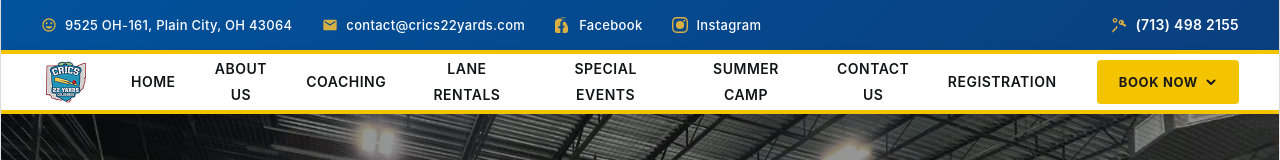
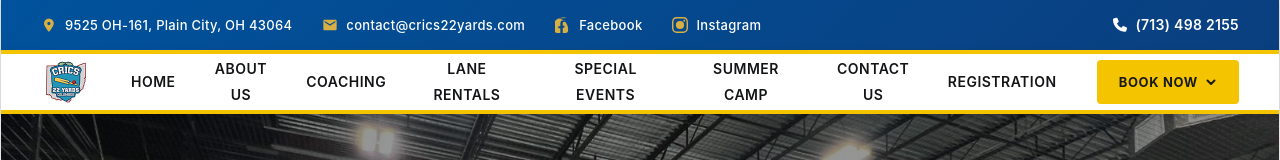
Before and after one commit to Project123margam360/crics22yards, a React (Vite) app: page / in a window 1280 px wide. Shown: the top 160 px of the page. Built offline with nearby package versions, Linux system fonts and the light colour scheme.

Commit message:
Refactor TopBar component with updated links and icons

```diff
--- a/src/components/TopBar.jsx
+++ b/src/components/TopBar.jsx
@@ -7,9 +7,12 @@ export default function TopBar() {
       <div className="topbar-container">
         <div className="topbar-info">
           <div className="topbar-item">
-            <svg className="topbar-icon" viewBox="0 0 24 24" fill="none" xmlns="http://www.w3.org/2000/svg">
-              <path d="M12 2C6.48 2 2 6.48 2 12s4.48 10 10 10 10-4.48 10-10S17.52 2 12 2zm0 18c-4.41 0-8-3.59-8-8s3.59-8 8-8 8 3.59 8 8-3.59 8-8 8zm3.5-9c.83 0 1.5-.67 1.5-1.5S16.33 8 15.5 8 14 8.67 14 9.5s.67 1.5 1.5 1.5zm-7 0c.83 0 1.5-.67 1.5-1.5S9.33 8 8.5 8 7 8.67 7 9.5 7.67 11 8.5 11zm3.5 6.5c2.33 0 4.31-1.46 5.11-3.5H6.89c.8 2.04 2.78 3.5 5.11 3.5z" fill="currentColor"/>
-            </svg>
+            <a href="https://www.google.com/maps/place/22Yards+Columbus/@40.1043208,-83.2217742,334m/data=!3m1!1e3!4m6!3m5!1s0x8838956fe8aa76f9:0x19c328036559a482!8m2!3d40.1042396!4d-83.2210063!16s%2Fg%2F11yfcnnz5l?entry=ttu&g_ep=EgoyMDI2MDYxNi4wIKXMDSoASAFQAw%3D%3D"
+              target="_blank"
+              rel="noopener noreferrer"
+              >
+                <i className="fa-solid fa-location-dot topbar-icon"></i>
+            </a>
             <a href="https://maps.app.goo.gl/fAephk229JANruudA" target="_blank" rel="noopener noreferrer">9525 OH-161, Plain City, OH 43064</a>
           </div>
           <div className="topbar-item">
@@ -22,22 +25,18 @@ export default function TopBar() {
             <svg className="topbar-icon" viewBox="0 0 24 24" fill="none" xmlns="http://www.w3.org/2000/svg">
               <path d="M17.35 1.47C15.68 1.03 13.99.8 12.19.8c-.91 0-1.78.06-2.65.18-7.99 1.12-14.06 7.94-14.06 16.18 0 1.03.1 2.04.29 3.02C.15 22.89 1.51 24 3.15 24H8v-7H5v-3h3V9.41c0-2.87 1.76-4.43 4.31-4.43.95 0 1.77.07 2.01.1v2.33h-1.38c-1.08 0-1.3.51-1.3 1.27V13h2.6l-.34 3h-2.26V24h4.42c1.64 0 3-1.11 3.35-2.59.19-.98.29-1.99.29-3.02 0-8.24-6.07-15.06-14.06-16.18z" fill="currentColor"/>
             </svg>
-            <a href="https://www.facebook.com/profile.php?id=61577612886478" target="_blank" rel="noopener noreferrer">Facebook</a>
+            <a href="https://www.facebook.com/people/Crics-22Yards-Columbus/61577612886478/" target="_blank" rel="noopener noreferrer">Facebook</a>
           </div>
           <div className="topbar-item">
             <svg className="topbar-icon" viewBox="0 0 24 24" fill="none" xmlns="http://www.w3.org/2000/svg">
               <path d="M12 2.163c3.204 0 3.584.012 4.85.07 3.252.148 4.771 1.691 4.919 4.919.058 1.265.07 1.645.07 4.849 0 3.205-.012 3.584-.07 4.849-.149 3.225-1.664 4.771-4.919 4.919-1.266.058-1.644.07-4.85.07-3.204 0-3.584-.012-4.849-.07-3.26-.149-4.771-1.699-4.919-4.92-.058-1.265-.07-1.644-.07-4.849 0-3.204.013-3.583.07-4.849.149-3.227 1.664-4.771 4.919-4.919 1.266-.057 1.645-.069 4.849-.069zm0-2.163c-3.259 0-3.667.014-4.947.072-4.358.2-6.78 2.618-6.98 6.98-.059 1.281-.073 1.689-.073 4.948 0 3.259.014 3.668.072 4.948.2 4.358 2.618 6.78 6.98 6.98 1.281.058 1.689.072 4.948.072 3.259 0 3.668-.014 4.948-.072 4.354-.2 6.782-2.618 6.979-6.98.059-1.28.073-1.689.073-4.948 0-3.259-.014-3.667-.072-4.947-.196-4.354-2.617-6.78-6.979-6.98-1.281-.059-1.69-.073-4.949-.073zM5.838 12a6.162 6.162 0 1 1 12.324 0 6.162 6.162 0 0 1-12.324 0zM12 16a4 4 0 1 1 0-8 4 4 0 0 1 0 8zm4.965-10.322a1.44 1.44 0 1 1 2.881.001 1.44 1.44 0 0 1-2.881-.001z" fill="currentColor"/>
             </svg>
-            <a href="https://www.instagram.com/crics22yardscolumbus?utm_source=ig_web_button_share_sheet&igsh=ZDNlZDc0MzIxNw==" target="_blank" rel="noopener noreferrer">Instagram</a>
+            <a href="https://www.instagram.com/crics22yardscolumbus?utm_source=ig_web_button_share_sheet&igsh=ZDNlZDc0MzIxNw%3D%3D" target="_blank" rel="noopener noreferrer">Instagram</a>
           </div>
         </div>
         <div className="topbar-phone">
-          <svg className="topbar-icon" viewBox="0 0 24 24" fill="none" xmlns="http://www.w3.org/2000/svg">
-            <path d="M17.92 7.02C17.45 6.18 16.38 5.85 15.55 6.5c-.77.59-1.05 1.48-.64 2.39.21.54.75 1.823 2.1 3.175 1.35 1.35 2.6 1.89 3.14 2.1.9.41 1.79.13 2.38-.64.65-.83-.02-1.9-.86-2.37-2.15-1.27-3.524-.645-4.14-1.015z" fill="currentColor"/>
-            <path d="M6 16.5a1.5 1.5 0 0 0 1.5-1.5v-1.5h2V15c0 2.21-1.79 4-4 4H4c-1.1 0-2 .9-2 2v2h2v-2h2v-2h-1.5c-.28 0-.5-.22-.5-.5z" fill="currentColor"/>
-            <path d="M6 8.5c1.93 0 3.5-1.57 3.5-3.5S7.93 1.5 6 1.5 2.5 3.07 2.5 5 4.07 8.5 6 8.5zm0-5c.83 0 1.5.67 1.5 1.5S6.83 6.5 6 6.5 4.5 5.83 4.5 5 5.17 3.5 6 3.5z" fill="currentColor"/>
-            <path d="M15.5 12c2.21 0 4-1.79 4-4s-1.79-4-4-4-4 1.79-4 4 1.79 4 4 4zm0-6c1.1 0 2 .9 2 2s-.9 2-2 2-2-.9-2-2 .9-2 2-2z" fill="currentColor"/>
-          </svg>
+          < a href="tel:+17134982155">
+          <i class="fa-solid fa-phone"></i> </a>
           <a href="tel:+17134982155">(713) 498 2155</a>
         </div>
       </div>
```
